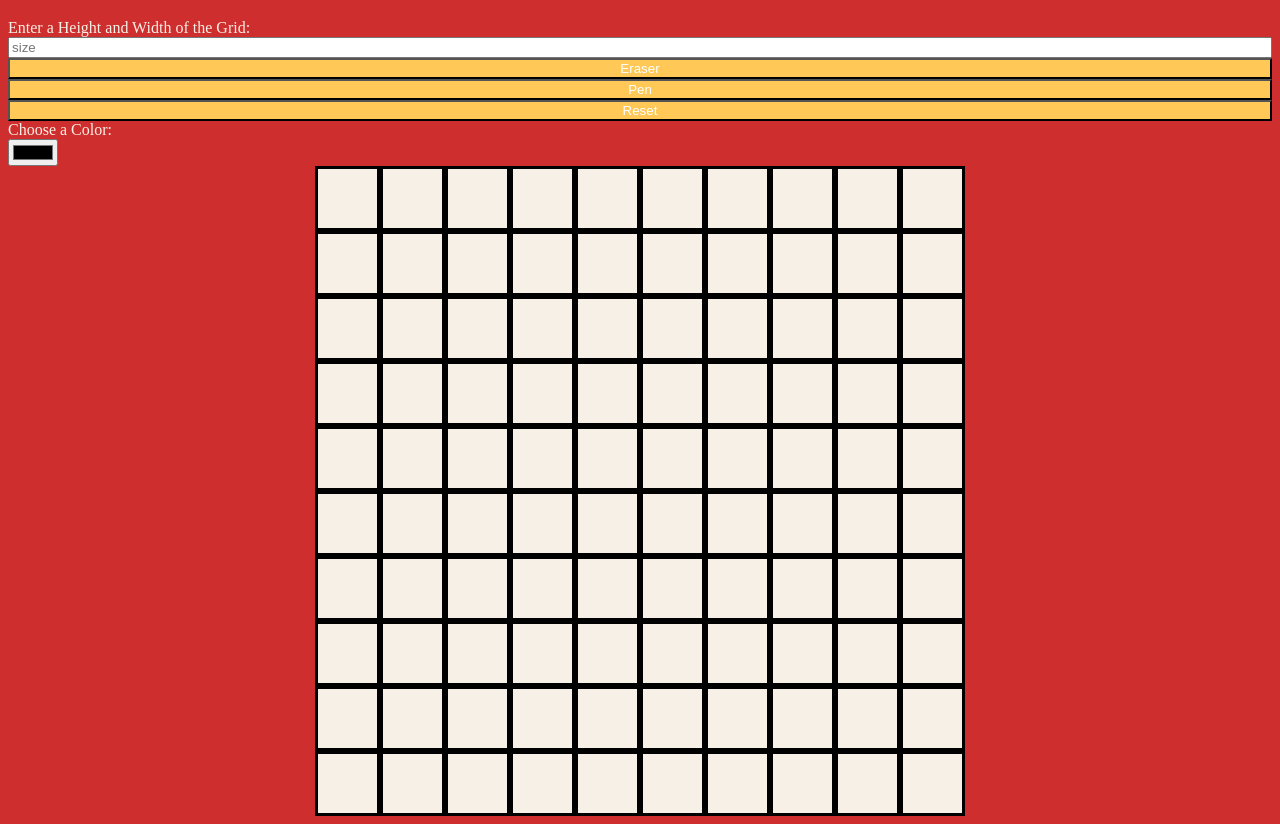
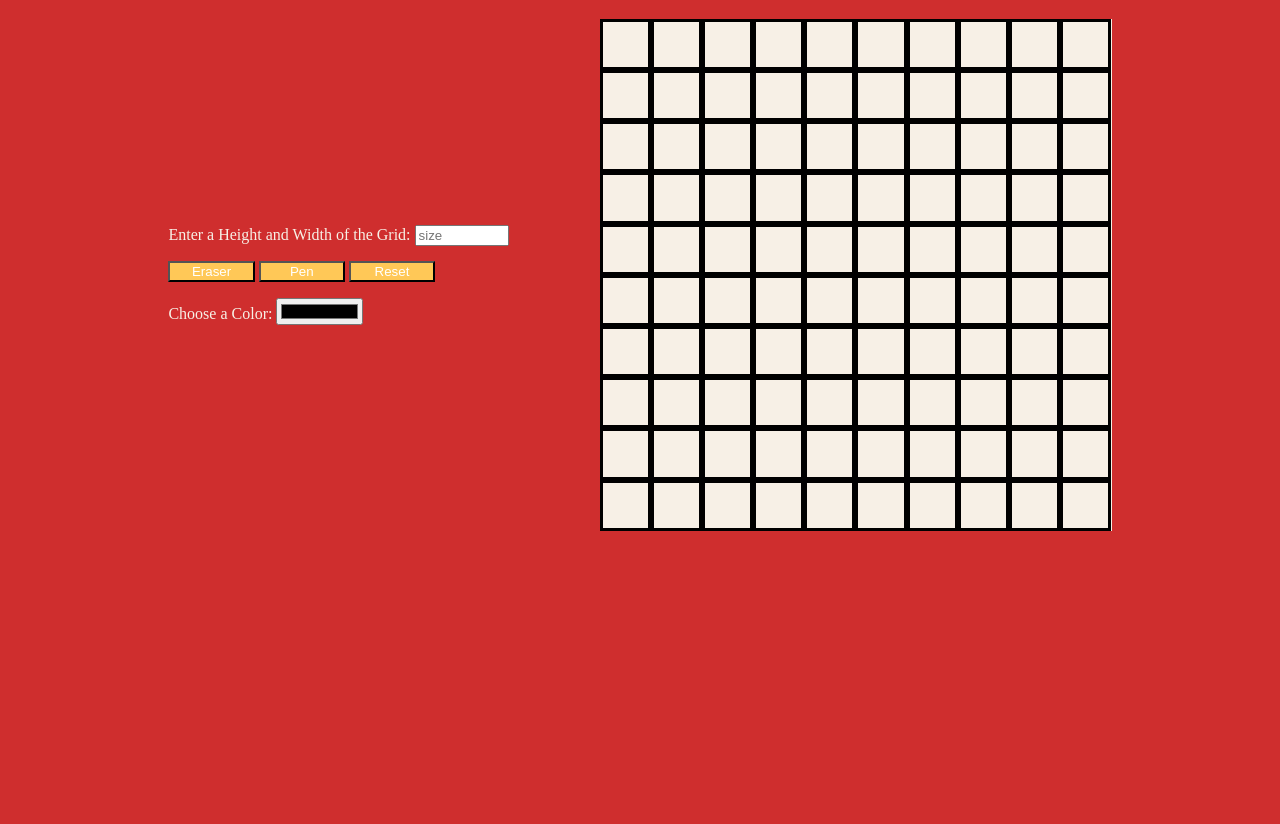
Before and after one commit to Christiant07/Etch-A-Sketch, a plain HTML site: page index.html in a window 1280 px wide. Shown: the part 61-885 px from the top of the page. After the commit the page ends 800 px from the top, so only its background shows below. Drawn offline with Linux system fonts and the light colour scheme.

Commit message:
added styling to css file, moved buttons around and grid placement

```diff
--- a/index.html
+++ b/index.html
@@ -5,22 +5,29 @@
     <meta name="viewport" content="width=device-width, initial-scale=1.0">
     <title>Etch-A-Sketch</title>
     <link rel = "stylesheet" href = "style.css">
-    <h1 class = "title">Etch-A-Sketch</h1>
 </head>
 <body>
+    <h1 class = "title">Etch-A-Sketch</h1>
+    <div class = "but-grid">
         <div class = "buttons">
+            <div>
                 <label>Enter a Height and Width of the Grid:</label>
                 <input type = "number" id = "size" placeholder="size" onchange = "createGrid(Number(this.value))">
+            </div>
+            <div>
                 <button id = "eraser">Eraser</button>
                 <button id = "pen">Pen</button>
                 <button id = "reset">Reset</button>
+            </div>
+            <div>
                 <label>Choose a Color:</label>
-        <input type = "color" id = "color-picker">
+                <input type = "color" id = "color-picker"></div>
         </div>
-
         <div class = "grid-exterior">
             <div id = "grid"></div>
         </div>
+    </div>
+
 
 </body>
 <script src = "index.js"></script>
--- a/index.js
+++ b/index.js
@@ -1,38 +1,31 @@
-/*
-Requiremmets:
-    - prompt the user for a grid height and width
-    - create
-    - when a pen is hoveirng over a block, color it
-    - for the rainbow color, use a random opertaion to siwthc between colors maybe
-    - create an eraser function
-    - color palette to choose from or offer to pick a specific color use input
-    - reset button
-    - when adding buttons, put them in column format
 
-*/
+let size = document.getElementById("size");
+let gridPieces; //create the grid piece variable
+createGrid(size.value || 10);//either retrieves the value that was inputed  into size or use 10 as the default grid
 
-// create a function to chnage the grid that takes in a num to square
-//document get element by id for the column and style it to string styling
-//same for rows
+function createGrid(num) {
+    let view = 40/num;
+    string = "repeat(" + num + (", " + view + "vw)");//repeats an action, num col, and num rows.
+    let gridBox = document.getElementById("grid")
+    gridBox.innerHTML = "";
+    gridBox.style.gridTemplateColumns = string;
+    gridBox.style.gridTemplateRows = string;
 
-// let size = prompt("Enter a Height and Width:");
-// console.log(size);
-createGrid(10);
-let px = 500/size;
+    for (let i = 0; i < num*num; i++) {
+        div = document.createElement("div");//creating a div in the document or html
+        div.classList.add("gridpiece");//adding a class called gripieces to our div that holds all of them
+        div.style.borderWidth = "3px";
+        div.style.border = "solid black";
+        gridBox.appendChild(div);//appends every div we created into the our grid box or grid from html
+    }
 
+    gridPieces = document.querySelectorAll(".gridpiece");//returns a list of every gridpieces in our grid box
+    gridPieces.forEach((i) => i.addEventListener("mouseover", chooser)) //applies a listener to every elemnt where if we hover over it we apply some function
+}
+/* string refers to a variable in our js file
+    that repeate sthe number of columns and rows
+    we will have creating sites*/
 
-let gridPieces = document.querySelectorAll(".gridpiece");//returns a list of every gridpice in our grid box
-gridPieces.forEach((i) => i.addEventListener("mouseover", chooser)) //applies a listener to every elemnt where if we hover over it we apply some function
-
-// function coloring() {
-//     console.log("reached")
-//     this.style.background = "pink";
-//     console.log(this.style.background)
-// }
-
-// function erase() {
-//     this.style.background = "white";
-// }
 
 let reseter = document.getElementById("reset");
 reseter.addEventListener("click", reset)
@@ -43,10 +36,11 @@
 let erasing = document.getElementById("eraser");
 let pen = document.getElementById("pen");
 let colorPicker = document.getElementById("color-picker");
+
 erasing.addEventListener("click", () => {switcher = 0})
 pen.addEventListener("click", () => {switcher = 1})
 
-let switcher = null;
+let switcher = 1;
 function chooser() {
     if (switcher == 0) {
         this.style.background = "#F7F0E6";;
@@ -54,46 +48,3 @@
         this.style.backgroundColor = colorPicker.value;
     }
 }
-
-function createGrid(num) {
-    // string = "repeat(" + num + (", " + 33 + "px)");
-    // document.getElementById("grid").style.gridTemplateColumns = string;
-    // document.getElementById("grid").style.gridTemplateRows = string;
-    let gridBox = document.getElementById("grid")
-    for (let i = 0; i < num*num; i++) {
-        div = document.createElement("div");//creating a div in the document or html
-        div.classList.add("gridpiece");//adding a class called gripieces to our div that holds all of them
-        div.style.borderWidth = "3px";
-        div.style.border = "solid black";
-        gridBox.appendChild(div);//appends every div we created into the our grid box or grid from html
-    }
-}
-
-
-
-
-
-
-
-
-
-
-
-
-
-// 'use client';
-
-// type ButtonProps = {
-//     text: string;
-//     color: string;
-//     fontSize: number;
-//   };
-
-//   export default function Button({ text, color, fontSize }: ButtonProps) {
-//     const handleClick = () => alert(`Clicked ${text}`);
-//     return (
-//       <button onClick={handleClick} style={{ color, fontSize: `${fontSize}px` }}>
-//         {text}
-//       </button>
-//     );
-//   }
--- a/style.css
+++ b/style.css
@@ -1,9 +1,14 @@
 .buttons {
     display: flex;
-    justify-content: center;
-    justify-content:space-between;
     flex-direction: column;
     color:#F7F0E6;
+    justify-content: center;
+    gap: 3%;
+}
+
+.but-grid {
+    display: flex;
+    justify-content: center;
 }
 
 .title {
@@ -19,19 +24,20 @@
 button {
     background-color: #FFC857;
     color: white;
+    width: 20%;
+}
+
+input {
+    width: 20%;
+}
+
+label {
+    width: 85%;
 }
 
 #grid {
     display: grid;
-    max-width:650px;
-    grid-template-columns: repeat(10, 65px);
-    grid-template-rows: repeat(10, 65px);
+    width: 40vw;
+    height: 40vw;
     background-color: #F7F0E6;
-    /* gap: 10px;
-    border: 3px solid black; */
 }
-
-.grid-exterior {
-    display: flex;
-    justify-content: center;
-}
```
Lines whose indentation alone changed are shown as unchanged.
